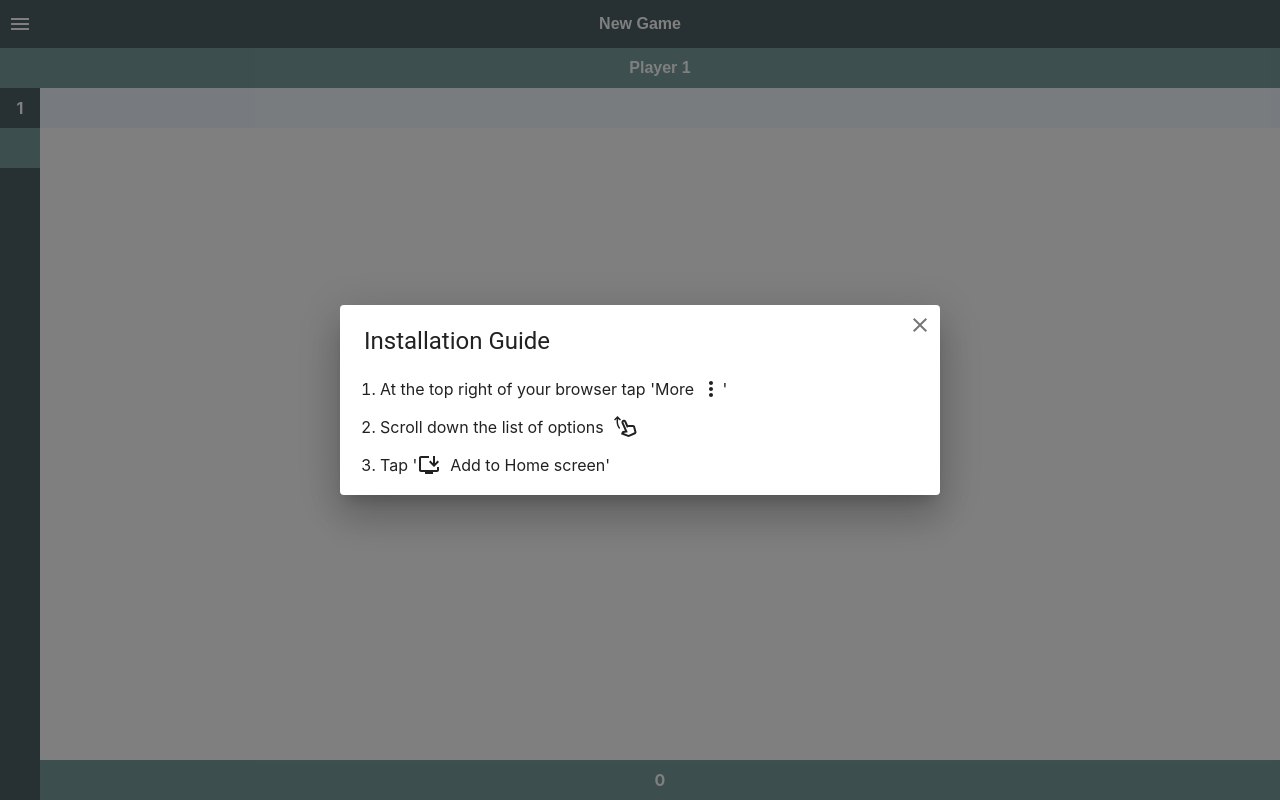
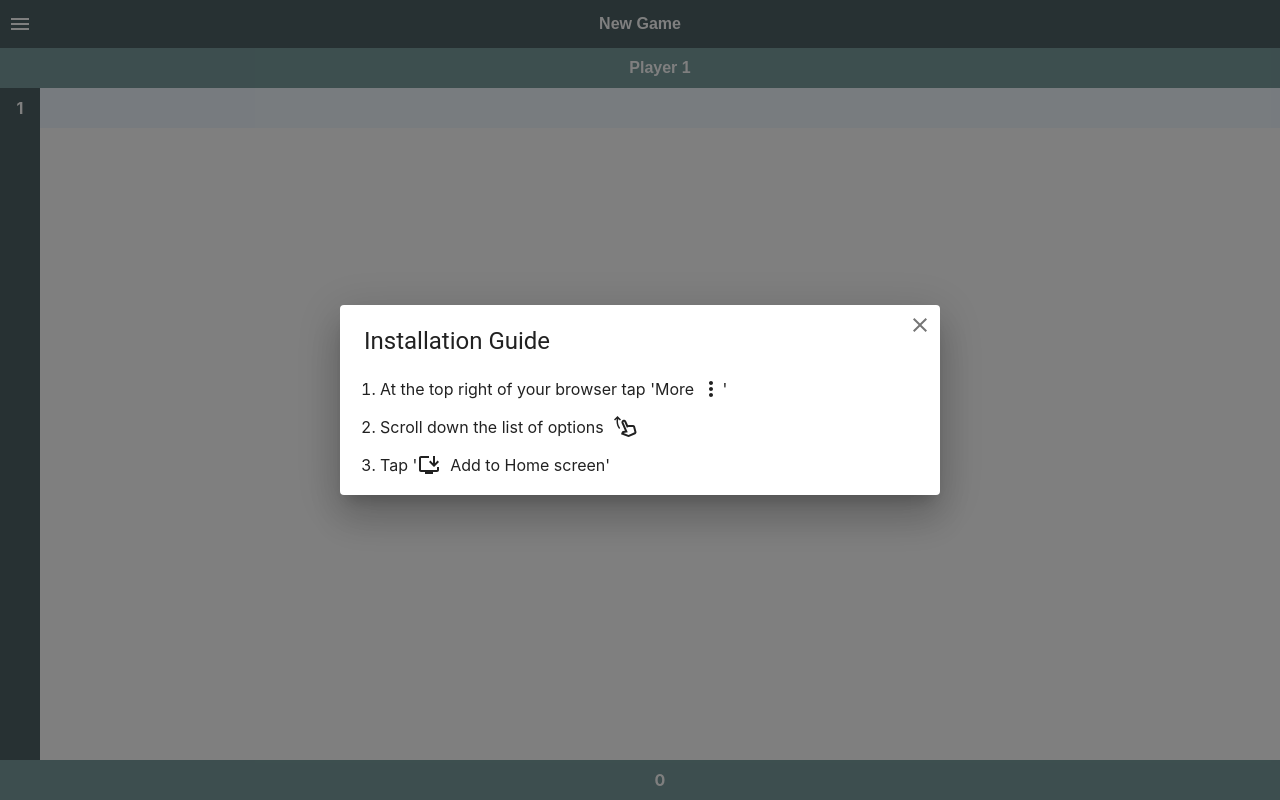
Before and after one commit to LiamHiscox/game-points-calculator, a React (Vite) app: page / in a window 1280 px wide. Built offline with nearby package versions, Linux system fonts and the light colour scheme; no server answers.

Commit message:
fixed round column

```diff
--- a/src/points-table/PointsTable.scss
+++ b/src/points-table/PointsTable.scss
@@ -59,6 +59,7 @@
 
 .player-row-placeholder-names {
   height: 2.5rem;
+  min-height: 2.5rem;
   position: sticky;
   top: 0;
   background-color: variables.$secondary;
@@ -66,6 +67,7 @@
 
 .player-row-placeholder-points {
   height: 2.5rem;
+  min-height: 2.5rem;
   position: sticky;
   bottom: 0;
   background-color: variables.$secondary;
@@ -81,6 +83,13 @@
   position: sticky;
   left: 0;
   z-index: 1;
+}
+
+.inner-points-rows-container {
+  position: relative;
+  display: flex;
+  flex-direction: column;
+  height: 100%;
 }
 
 .rows-open {
--- a/src/points-table/PointsTable.tsx
+++ b/src/points-table/PointsTable.tsx
@@ -103,13 +103,18 @@ export function PointsTable({
   return (
     <div className="player-table-container-outer" ref={playerTableContainerRef}>
       <div className="points-rows-container rows-open">
+        <div className='inner-points-rows-container'>
           <div className="player-row-placeholder-names"/>
+          <div>
             {rounds.map((_, index) => (
               <div className="points-row-index" key={index}>
                 {index + 1}
               </div>
             ))}
+          </div>
+          <div style={{flex: '1'}}/>
           <div className="player-row-placeholder-points"/>
+        </div>
       </div>
       <div className="player-table-container">
         <div className="player-names">
```
Lines whose indentation alone changed are shown as unchanged.
